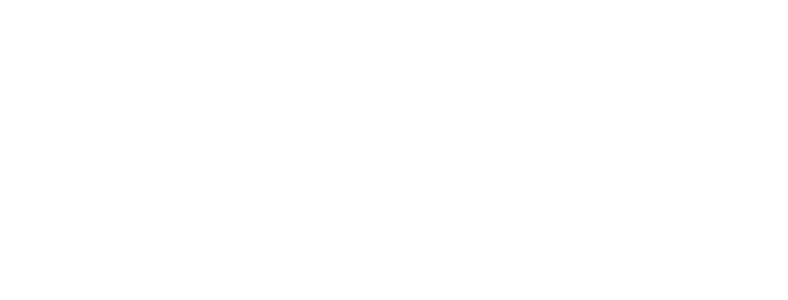
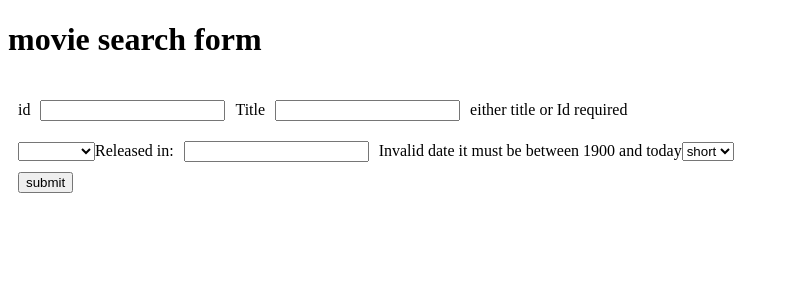
Before and after one commit to Thomas-Nigon/WCS_Angular-Quests, an Angular app: page /movies in a window 1280 px wide. Before the commit this address led to /. Shown: the top 300 px of the page, without its empty margins (0-788 px from the left). Built offline with nearby package versions, Linux system fonts and the light colour scheme.

Commit message:
Q06 reactive form done

```diff
--- a/src/app/app.component.ts
+++ b/src/app/app.component.ts
@@ -6,6 +6,7 @@
 import { CommonModule } from '@angular/common';
 import { MyFormComponent } from './my-form/my-form.component';
 import { MenuComponent } from './menu/menu.component';
+import { ReactiveFormsModule } from '@angular/forms';
 
 @Component({
   selector: 'app-root',
@@ -18,10 +19,11 @@
     DirectivesComponent,
     MenuComponent,
     MyFormComponent,
+    ReactiveFormsModule,
   ],
   templateUrl: './app.component.html',
   styleUrl: './app.component.scss',
 })
 export class AppComponent {
-  title = 'Angular_Quest_04';
+  title = 'Angular_Quest_05';
 }
--- a/src/app/app.routes.ts
+++ b/src/app/app.routes.ts
@@ -4,10 +4,12 @@
 import { MyFormComponent } from './my-form/my-form.component';
 import { DirectivesComponent } from './directives/directives.component';
 import { MenuComponent } from './menu/menu.component';
+import { SearchMoviesComponent } from './search-movies/search-movies.component';
 
 export const routes: Routes = [
   { path: 'sign-up', component: SignUpComponent },
   { path: 'user', component: UserProfileComponent },
   { path: '', component: MenuComponent },
   { path: 'form', component: SignUpComponent },
+  { path: 'movies', component: SearchMoviesComponent },
 ];
--- a/src/app/menu/menu.component.html
+++ b/src/app/menu/menu.component.html
@@ -9,4 +9,7 @@
   <li>
     <a [routerLink]="['/form']">Q05 Form</a>
   </li>
+  <li>
+    <a [routerLink]="['/movies']">Q05 Form</a>
+  </li>
 </ul>
--- /dev/null
+++ b/src/app/search-movies/search-movies.component.html
@@ -0,0 +1,26 @@
+<h1>movie search form</h1>
+<form class="movieForm" [formGroup]="searchMovieForm" (ngSubmit)="submit()">
+  <label for="id">id</label>
+  <input type="text" formControlName="id" />
+  <label for="title">Title</label>
+  <input type="text" formControlName="title" />
+  <span *ngIf="searchMovieForm.errors">either title or Id required <br /></span>
+
+  <div formGroupName="info">
+    <select name="Type" id="type" formControlName="type">
+      <option value="Movie">Movie</option>
+      <option value="TV show">TV Show</option>
+      <option value="Episode">Episode</option>
+    </select>
+    <label for="releaseYear">Released in:</label>
+    <input type="text" formControlName="releaseYear" />
+    <span *ngIf="searchMovieForm.controls.info.controls.releaseYear.errors"
+      >Invalid date it must be between 1900 and today</span
+    >
+    <select name="decription" id="description" formControlName="description">
+      <option value="long">long</option>
+      <option value="short">short</option>
+    </select>
+  </div>
+  <button type="submit">submit</button>
+</form>
--- /dev/null
+++ b/src/app/search-movies/search-movies.component.scss
@@ -0,0 +1,6 @@
+.movieForm {
+  padding: 10px;
+}
+input {
+  margin: 10px;
+}
--- /dev/null
+++ b/src/app/search-movies/search-movies.component.ts
@@ -0,0 +1,43 @@
+import { Component, Input } from '@angular/core';
+import {
+  FormBuilder,
+  FormGroup,
+  ReactiveFormsModule,
+  Validators,
+} from '@angular/forms';
+import { isRequiredValidator } from '../shared/validators/isRequiredValidator';
+import { CommonModule } from '@angular/common';
+import { rangeDateValidator } from '../shared/validators/rangeDateValidator';
+
+@Component({
+  selector: 'app-search-movies',
+  standalone: true,
+  imports: [ReactiveFormsModule, CommonModule],
+  templateUrl: './search-movies.component.html',
+  styleUrl: './search-movies.component.scss',
+})
+export class SearchMoviesComponent {
+  constructor(private fb: FormBuilder) {}
+  public searchMovieForm = this.fb.group(
+    {
+      id: [],
+      title: [''],
+      info: this.fb.group({
+        type: [''],
+        releaseYear: [, [rangeDateValidator()]],
+        description: [''],
+      }),
+    },
+    { validators: isRequiredValidator('id', 'title') }
+  );
+
+  ngOnInit() {
+    this.searchMovieForm.patchValue({
+      info: { description: 'short' },
+    });
+  }
+  submit() {
+    console.log('test');
+    console.log(this.searchMovieForm.value);
+  }
+}
--- /dev/null
+++ b/src/app/shared/validators/isRequiredValidator.ts
@@ -0,0 +1,14 @@
+import { AbstractControl, ValidationErrors, ValidatorFn } from '@angular/forms';
+
+export function isRequiredValidator(id: any, title: any): ValidatorFn {
+  return (control: AbstractControl): ValidationErrors | null => {
+    const value1 = control.get(id)?.value;
+    const value2 = control.get(title)?.value;
+
+    return value1 || value2
+      ? null
+      : {
+          isRequired: false,
+        };
+  };
+}
--- /dev/null
+++ b/src/app/shared/validators/rangeDateValidator.ts
@@ -0,0 +1,23 @@
+import { AbstractControl, ValidatorFn, ValidationErrors } from '@angular/forms';
+
+export function rangeDateValidator(): ValidatorFn {
+  return (control: AbstractControl): ValidationErrors | null => {
+    console.log(control.value);
+    const minDate = new Date(1900, 0, 1).getFullYear();
+    console.log('minDate:', minDate);
+
+    const today = new Date().getFullYear();
+    console.log('today:', today);
+    const movieRealease = new Date(control.value, 0, 1).getFullYear();
+    console.log('movieRealease: ', movieRealease);
+    if (movieRealease > minDate && movieRealease < today) {
+      return null;
+    } else {
+      return {
+        isValid: {
+          valid: false,
+        },
+      };
+    }
+  };
+}
```
Also changed, not shown: src/app/models/searchMovie.model.ts (added, +7 -0 lines), 1 other file (tests, documents, lock files or other folders).
